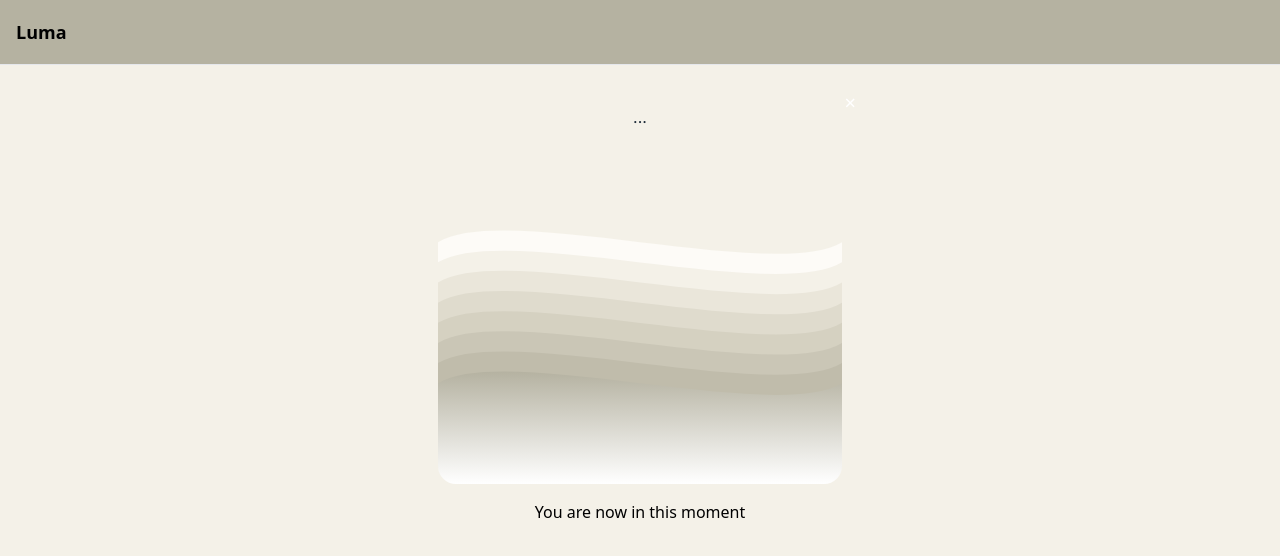
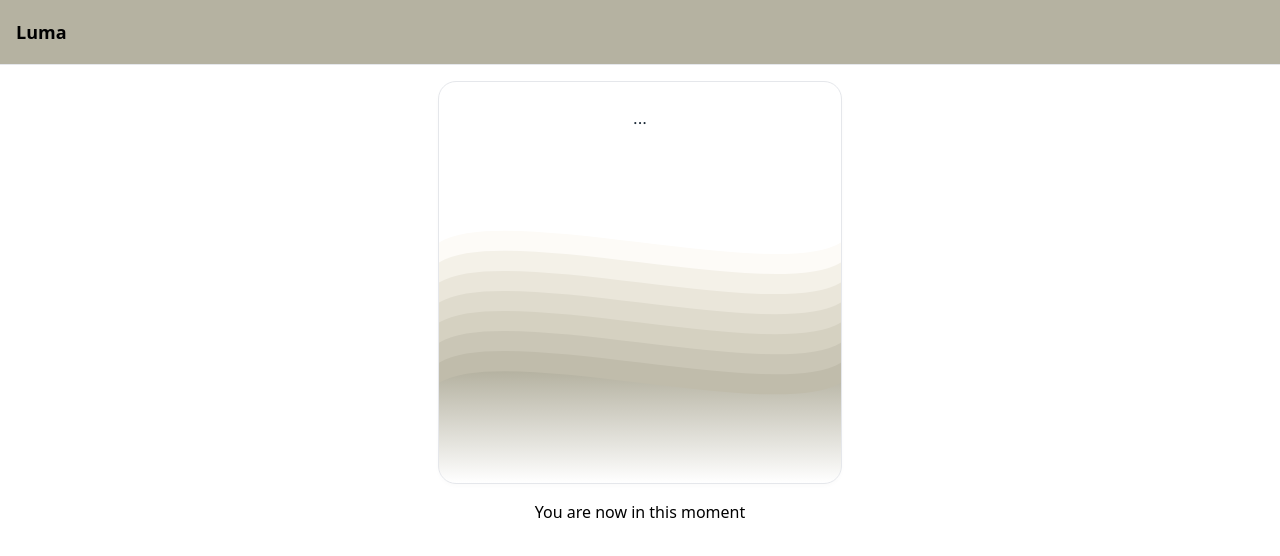
Before and after one commit to thiwi/luma, a React (Vite) app in the folder frontend/: page /energy/1 in a window 1280 px wide. Shown: the top 556 px of the page. Built offline with nearby package versions, Linux system fonts and the light colour scheme; no server answers.

Commit message:
style: add card borders and shadow

```diff
--- a/frontend/index.html
+++ b/frontend/index.html
@@ -9,7 +9,7 @@
     <link href="https://fonts.googleapis.com/css2?family=Inter&display=swap" rel="stylesheet" />
     <title>Luma PWA</title>
   </head>
-  <body class="bg-dawnSand-400 dark:bg-nightBlue-400 text-black dark:text-white">
+  <body class="bg-white text-black">
     <div id="root"></div>
     <script type="module" src="/src/main.tsx"></script>
   </body>
--- a/frontend/src/styles/global.css
+++ b/frontend/src/styles/global.css
@@ -89,6 +89,13 @@ body {
   color: var(--text-day);
   font-family: 'Inter', sans-serif;
   aspect-ratio: 1 / 1;
+  border: 1px solid #e5e7eb;
+  box-shadow: var(--shadow-ambient);
+  transition: box-shadow 0.2s ease-in-out;
+}
+
+.card:hover {
+  box-shadow: var(--shadow-key);
 }
 
 .dark .card {
```
